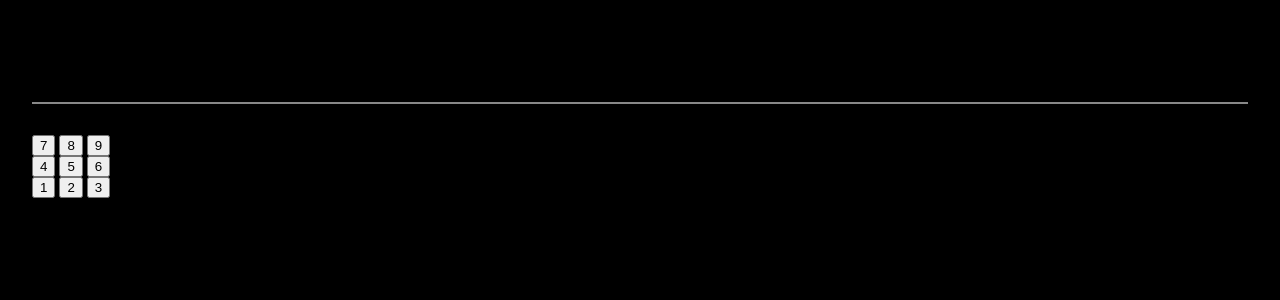
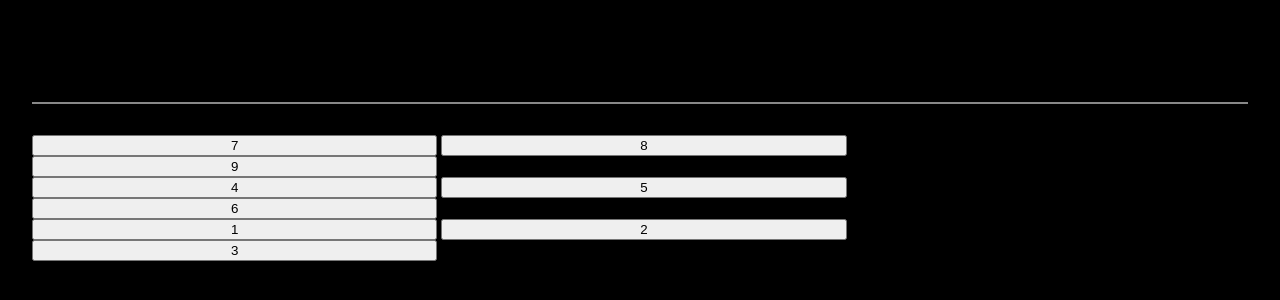
Before and after one commit to EdricCantu/calc, a plain HTML site: page index.html in a window 1280 px wide. Shown: the part 140-440 px from the top of the page. Drawn offline with Linux system fonts and the light colour scheme.

Commit message:
Update index.html

```diff
--- a/index.html
+++ b/index.html
@@ -25,6 +25,10 @@
         border-top: #888 solid 1px;
         padding-top: 2.5%;
       }
+      #in > div > button{
+        width: calc( 100% / 3 );
+        height: calc( 100% / 3 );
+      }
     </style>
   </head>
   <body>
```
